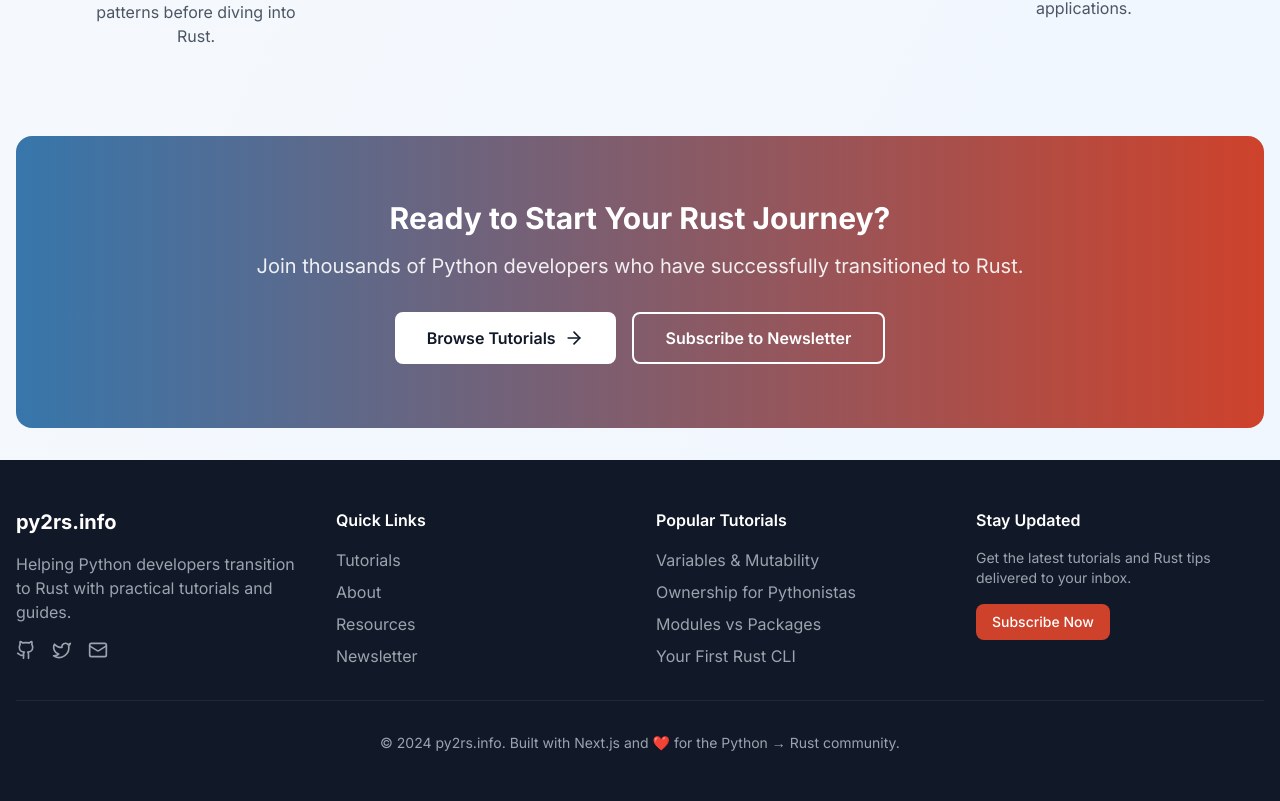
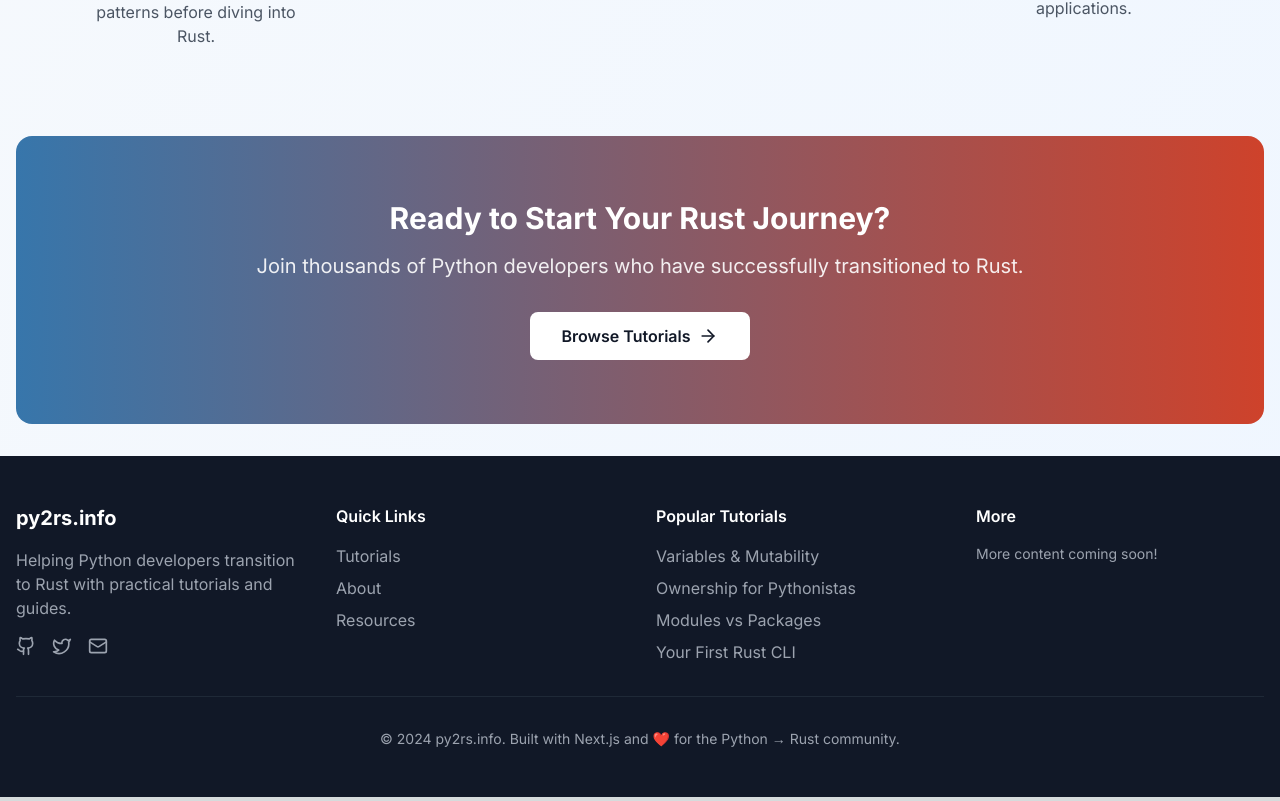
Before and after one commit to AlexsJones/py2rs, a Next.js app: page / in a window 1280 px wide. Shown: the part 1464-2265 px from the top of the page. Built offline with nearby package versions, Linux system fonts and the light colour scheme.

Commit message:
chore: updated footer
Signed-off-by: Alex Jones <alexsimonjones@gmail.com>

```diff
--- a/app/page.tsx
+++ b/app/page.tsx
@@ -126,18 +126,12 @@ fn read_file(filename: &str) -> Option<String> {
           <p className="text-xl mb-8 opacity-90">
             Join thousands of Python developers who have successfully transitioned to Rust.
           </p>
-          <div className="flex flex-col sm:flex-row gap-4 justify-center">
+          <div className="flex justify-center">
             <Link
               href="/tutorials"
               className="inline-flex items-center px-8 py-3 bg-white text-gray-900 font-semibold rounded-lg hover:bg-gray-100 transition-colors"
             >
               Browse Tutorials <ArrowRight className="ml-2 h-5 w-5" />
-            </Link>
-            <Link
-              href="/newsletter"
-              className="inline-flex items-center px-8 py-3 border-2 border-white text-white font-semibold rounded-lg hover:bg-white/10 transition-colors"
-            >
-              Subscribe to Newsletter
             </Link>
           </div>
         </div>
--- a/components/Footer.tsx
+++ b/components/Footer.tsx
@@ -44,11 +44,6 @@ export default function Footer() {
                   Resources
                 </Link>
               </li>
-              <li>
-                <Link href="/newsletter" className="text-gray-400 hover:text-white transition-colors">
-                  Newsletter
-                </Link>
-              </li>
             </ul>
           </div>
 
@@ -79,18 +74,12 @@ export default function Footer() {
             </ul>
           </div>
 
-          {/* Newsletter Signup */}
+          {/* Future Links Placeholder */}
           <div>
-            <h4 className="font-semibold mb-4">Stay Updated</h4>
-            <p className="text-gray-400 mb-4 text-sm">
-              Get the latest tutorials and Rust tips delivered to your inbox.
+            <h4 className="font-semibold mb-4">More</h4>
+            <p className="text-gray-400 text-sm">
+              More content coming soon!
             </p>
-            <Link
-              href="/newsletter"
-              className="inline-block bg-rust-orange text-white px-4 py-2 rounded-lg hover:bg-rust-orange/90 transition-colors text-sm font-medium"
-            >
-              Subscribe Now
-            </Link>
           </div>
         </div>
 
```
